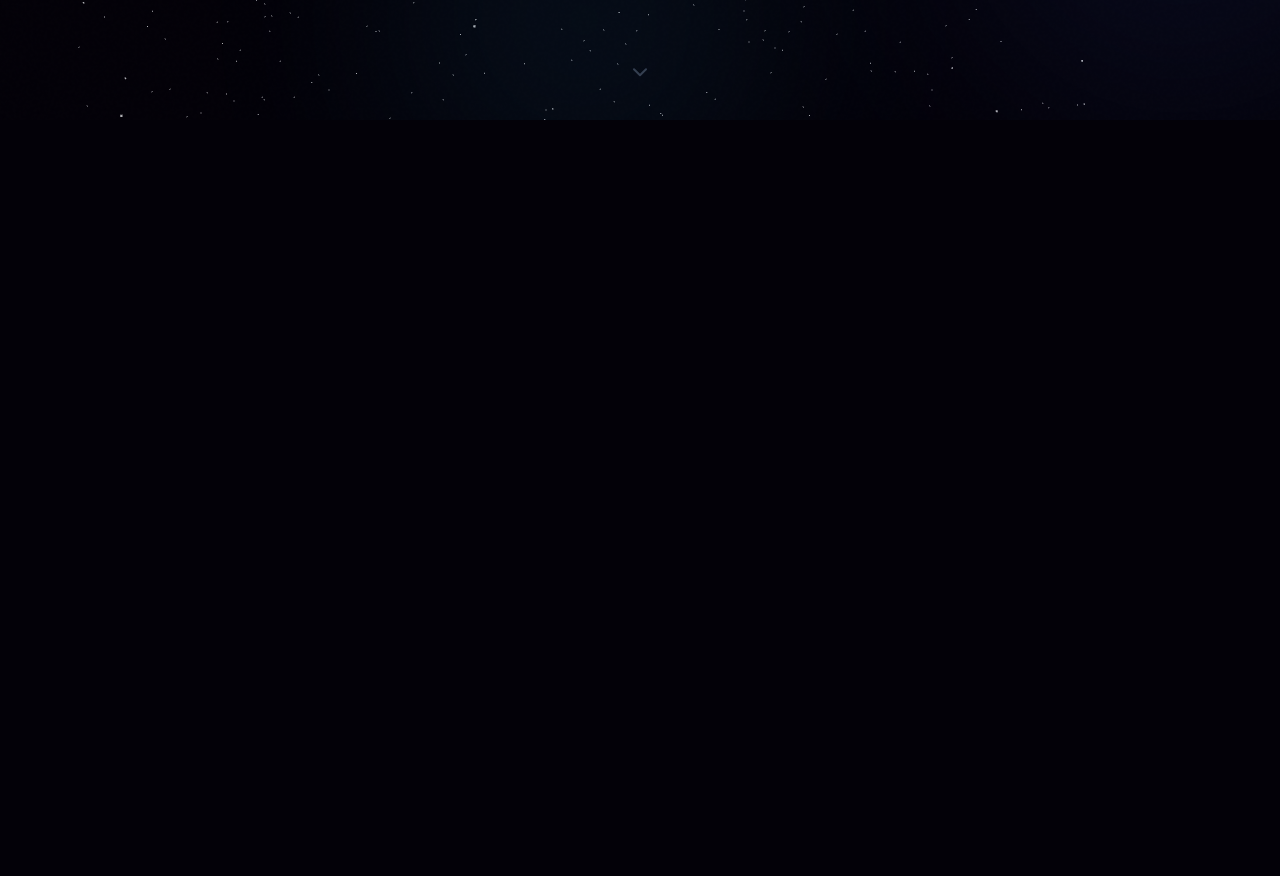
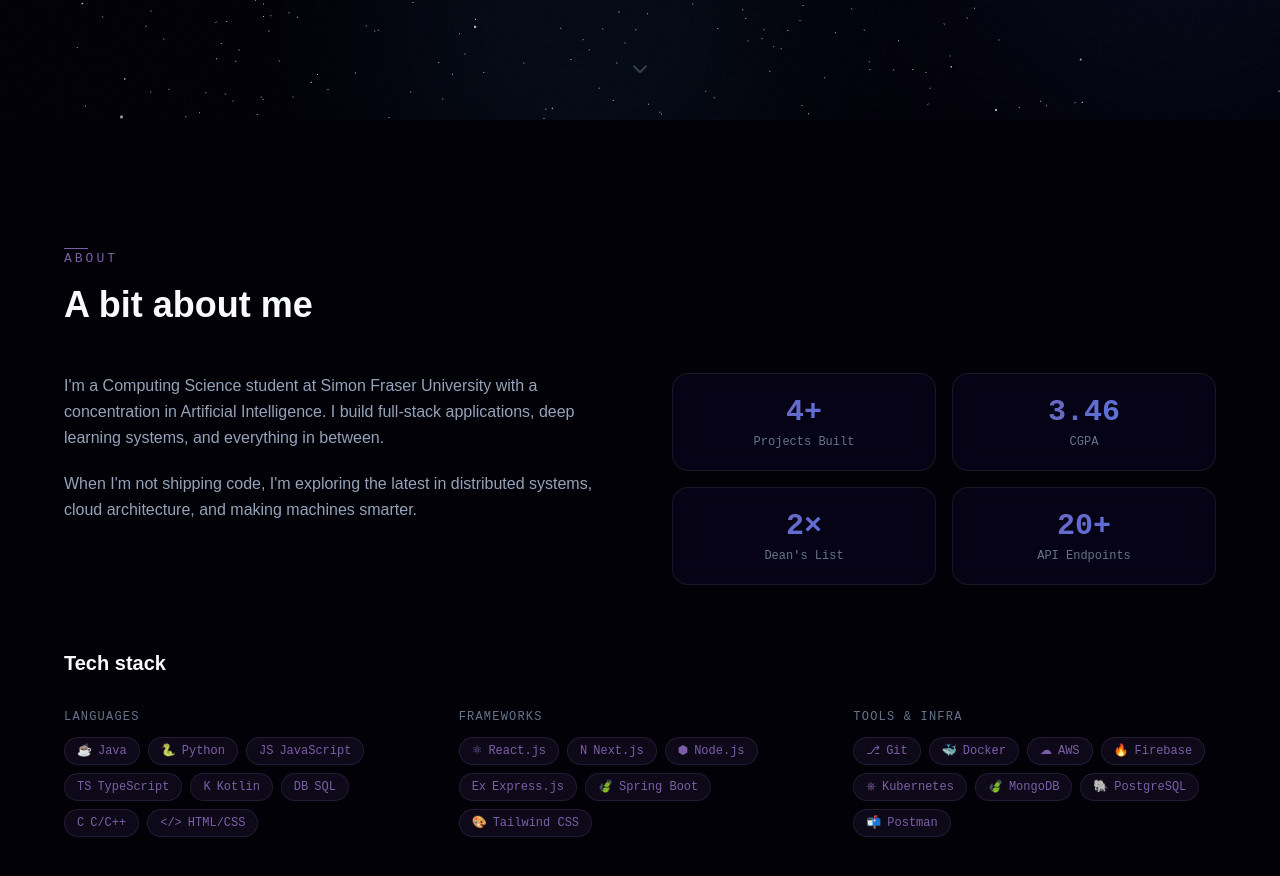
Before and after one commit to Jassa47/Portfolio, a Next.js app: page / in a window 1280 px wide. Shown: the part 680-1556 px from the top of the page. Before the commit the page ends 800 px from the top, so only its background shows below. Built offline with nearby package versions, Linux system fonts and the light colour scheme.

Commit message:
feat: add about section with animated stat counters and tech stack pills

```diff
--- a/src/app/page.jsx
+++ b/src/app/page.jsx
@@ -2,6 +2,7 @@
 import dynamic from "next/dynamic";
 import Navbar from "@/components/Navbar";
 import Hero from "@/components/Hero";
+import About from "@/components/About";
 
 const StarField = dynamic(() => import("@/components/StarField"), {
   ssr: false,
@@ -26,6 +27,7 @@ export default function Home() {
         <Navbar />
         <main>
           <Hero />
+          <About />
         </main>
       </div>
     </>
--- /dev/null
+++ b/src/components/About.jsx
@@ -0,0 +1,132 @@
+"use client";
+import { useEffect } from "react";
+import { motion } from "framer-motion";
+import { useInView } from "react-intersection-observer";
+import SectionReveal from "./SectionReveal";
+import { about, techStack, stats } from "@/data/portfolio";
+import { useCounter } from "@/hooks/useCounter";
+
+function StatCard({ label, value, suffix, decimals = 0, delay = 0 }) {
+  const [ref, inView] = useInView({ triggerOnce: true, threshold: 0.5 });
+  const { count, start } = useCounter(value, 2000, decimals);
+
+  useEffect(() => {
+    if (inView) start();
+  }, [inView, start]);
+
+  return (
+    <motion.div
+      ref={ref}
+      className="glass-card gradient-border p-5 text-center"
+      initial={{ opacity: 0, y: 30 }}
+      whileInView={{ opacity: 1, y: 0 }}
+      viewport={{ once: true }}
+      transition={{ delay, duration: 0.5 }}
+    >
+      <div
+        className="font-mono text-3xl font-bold mb-1"
+        style={{
+          background: "linear-gradient(135deg, var(--nebula-purple), var(--nebula-blue))",
+          WebkitBackgroundClip: "text",
+          WebkitTextFillColor: "transparent",
+        }}
+      >
+        {decimals > 0 ? count.toFixed(decimals) : Math.round(count)}
+        {suffix}
+      </div>
+      <div className="text-xs font-mono" style={{ color: "var(--text-muted)" }}>
+        {label}
+      </div>
+    </motion.div>
+  );
+}
+
+function TechCategory({ title, items, delay = 0 }) {
+  return (
+    <motion.div
+      initial={{ opacity: 0, y: 20 }}
+      whileInView={{ opacity: 1, y: 0 }}
+      viewport={{ once: true }}
+      transition={{ delay, duration: 0.5 }}
+    >
+      <h4
+        className="font-mono text-xs uppercase tracking-widest mb-3"
+        style={{ color: "var(--text-muted)" }}
+      >
+        {title}
+      </h4>
+      <div className="flex flex-wrap gap-2">
+        {items.map((item) => (
+          <motion.span
+            key={item.name}
+            className="tech-pill"
+            whileHover={{ scale: 1.05, y: -2 }}
+            transition={{ type: "spring", stiffness: 400 }}
+          >
+            <span className="text-xs">{item.icon}</span>
+            {item.name}
+          </motion.span>
+        ))}
+      </div>
+    </motion.div>
+  );
+}
+
+export default function About() {
+  return (
+    <section id="about" className="relative py-32 px-6">
+      <div className="max-w-6xl mx-auto">
+        <SectionReveal>
+          <span className="section-label mb-4 block">About</span>
+          <h2
+            className="font-display text-3xl md:text-4xl font-bold mb-12"
+            style={{ color: "var(--star-white)" }}
+          >
+            A bit about me
+          </h2>
+        </SectionReveal>
+
+        <div className="grid md:grid-cols-2 gap-16 mb-16">
+          <SectionReveal delay={0.1}>
+            <div className="space-y-5">
+              {about.paragraphs.map((p, i) => (
+                <p
+                  key={i}
+                  className="text-base leading-relaxed"
+                  style={{ color: "var(--text-secondary)" }}
+                >
+                  {p}
+                </p>
+              ))}
+            </div>
+          </SectionReveal>
+
+          <div className="grid grid-cols-2 gap-4">
+            {stats.map((stat, i) => (
+              <StatCard
+                key={stat.label}
+                {...stat}
+                delay={i * 0.1}
+              />
+            ))}
+          </div>
+        </div>
+
+        <SectionReveal delay={0.2}>
+          <h3
+            className="font-display text-xl font-semibold mb-8"
+            style={{ color: "var(--star-white)" }}
+          >
+            Tech stack
+          </h3>
+        </SectionReveal>
+
+        <div className="grid md:grid-cols-3 gap-8">
+          <TechCategory title="Languages" items={techStack.languages} delay={0.1} />
+          <TechCategory title="Frameworks" items={techStack.frameworks} delay={0.2} />
+          <TechCategory title="Tools & Infra" items={techStack.tools} delay={0.3} />
+        </div>
+      </div>
+    </section>
+  );
+}
```
